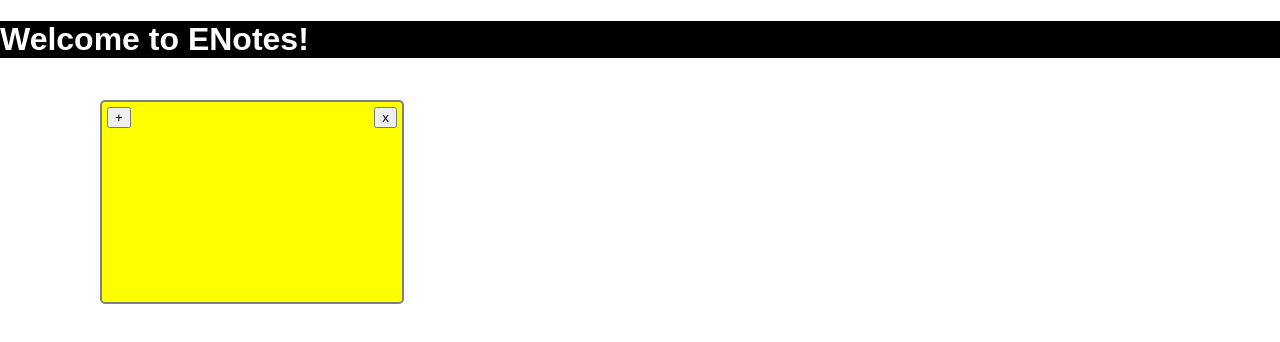
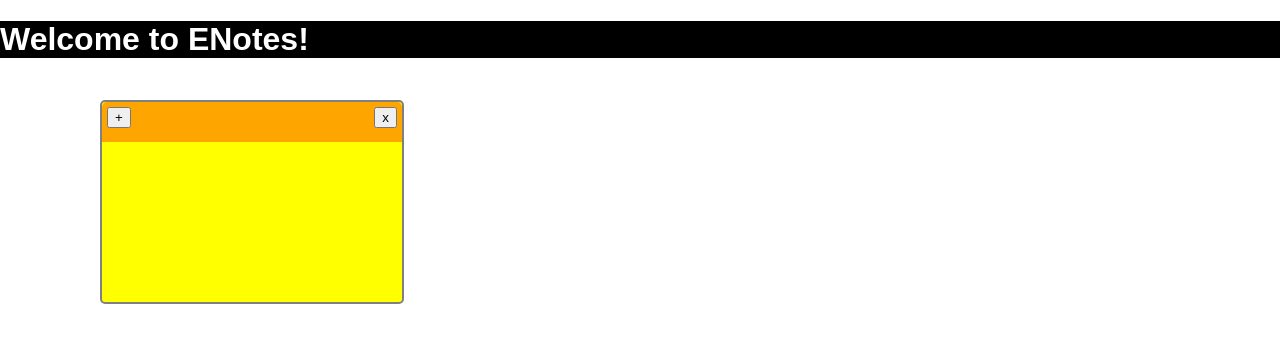
Before and after one commit to DBall8/ENotes, a React (Create React App) app: page / in a window 1280 px wide. Shown: the top 342 px of the page. Built offline with nearby package versions, Linux system fonts and the light colour scheme.

Commit message:
New note starts selected

```diff
--- a/src/App.js
+++ b/src/App.js
@@ -12,7 +12,6 @@ class App extends Component {
     this.deleteNote = this.deleteNote.bind(this);
     this.selectNote = this.selectNote.bind(this);
     this.dragStart = this.dragStart.bind(this);
-    this.dragEnd = this.dragEnd.bind(this);
 
     this.state = {
       notes: {}
@@ -34,9 +33,15 @@ class App extends Component {
 
   addNote(x, y){
     var n = new note('', '', x, y, 300, 200);
+    n.selected = true;
     var notes = {...this.state.notes}
-    notes[`note-${Date.now()}`] = n;
-    this.setState({ notes })
+    Object.keys(notes).map((k) => {
+      notes[k].selected = false;
+    })
+    var key = `note-${Date.now()}`;
+    notes[key] = n;
+    this.setState({ notes });
+
   }
 
   deleteNote(key){
@@ -96,7 +101,6 @@ class App extends Component {
             deleteNote={this.deleteNote}
             selectNote={this.selectNote}
             dragStart={this.dragStart}
-            dragEnd={this.dragEnd}
           />
         )
 
```
